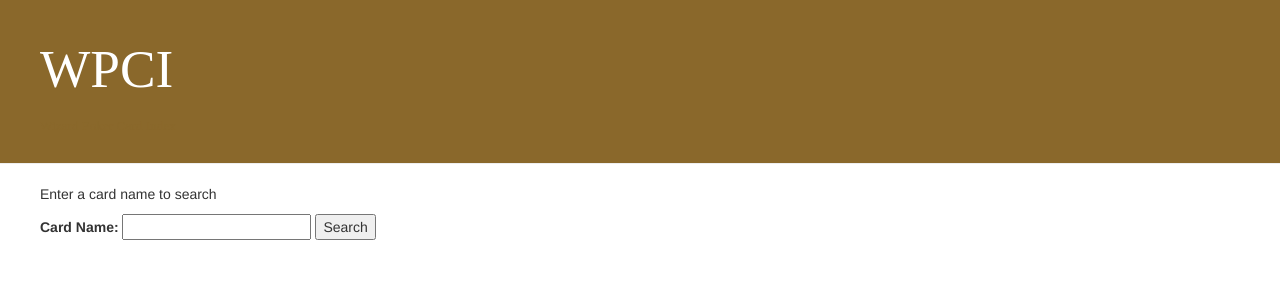
After one commit to MuffinUprising/WPCIProject5, a Django app: template cardsearch/templates/cardsearch/search.html in a window 1280 px wide. The commit adds this page. Shown: the top 300 px of the page. Run offline with Django 3.2, Linux system fonts and the light colour scheme; the template is opened without the code that fills it, so the values that code supplies are empty; some libraries are stand-ins or nearby versions; some web fonts are replaced.

Commit message:
started on search function for site. Getting Type Error 'Card object not subscriptable' when trying to iterate over Cards in db.

```diff
--- a/cardsearch/templates/cardsearch/base.html
+++ b/cardsearch/templates/cardsearch/base.html
@@ -13,8 +13,13 @@
             <h3>Wizard Poker Card Index</h3>
         </div>
 
-        <div>
-
+        <div class="search">
+            <p>Enter a card name to search</p>
+            <form role="form" action="/search/" method="get">
+            <p><label for="id_search">Card Name:</label>
+            <input id="id_search" type="text" name="user_query">
+            <input type="submit" value="Search"></p>
+            </form>
         </div>
         {% block content %}
         {% endblock %}
--- /dev/null
+++ b/cardsearch/templates/cardsearch/search.html
@@ -0,0 +1,14 @@
+{% extends 'cardsearch/base.html' %}
+
+{% block search %}
+
+    <div class="search">
+        <p>Enter a card name to search</p>
+        <form role="form" action="/wizardpokercardindex/" method="get">
+        <p><label for="id_search">Card Name:</label>
+        <input id="id_search" type="text" name="user_query">
+        <input type="submit" value="Search"></p>
+        </form>
+    </div>
+
+{% endblock %}
--- a/cardsearch/urls.py
+++ b/cardsearch/urls.py
@@ -4,6 +4,7 @@ from django.conf.urls import url
 from . import views
 
 urlpatterns = [
-    url(r'^$', views.card_list, name='card_list'),
+    url(r'^$', views.search, name='search'),
     url(r'^card/(?P<pk>\d+)/$', views.card_detail, name='card_detail'),
+    url(r'^search/$', views.card_list, name='card_list'),
 ]
```
Also changed, not shown: cardsearch/views.py (+14 -4 lines).
